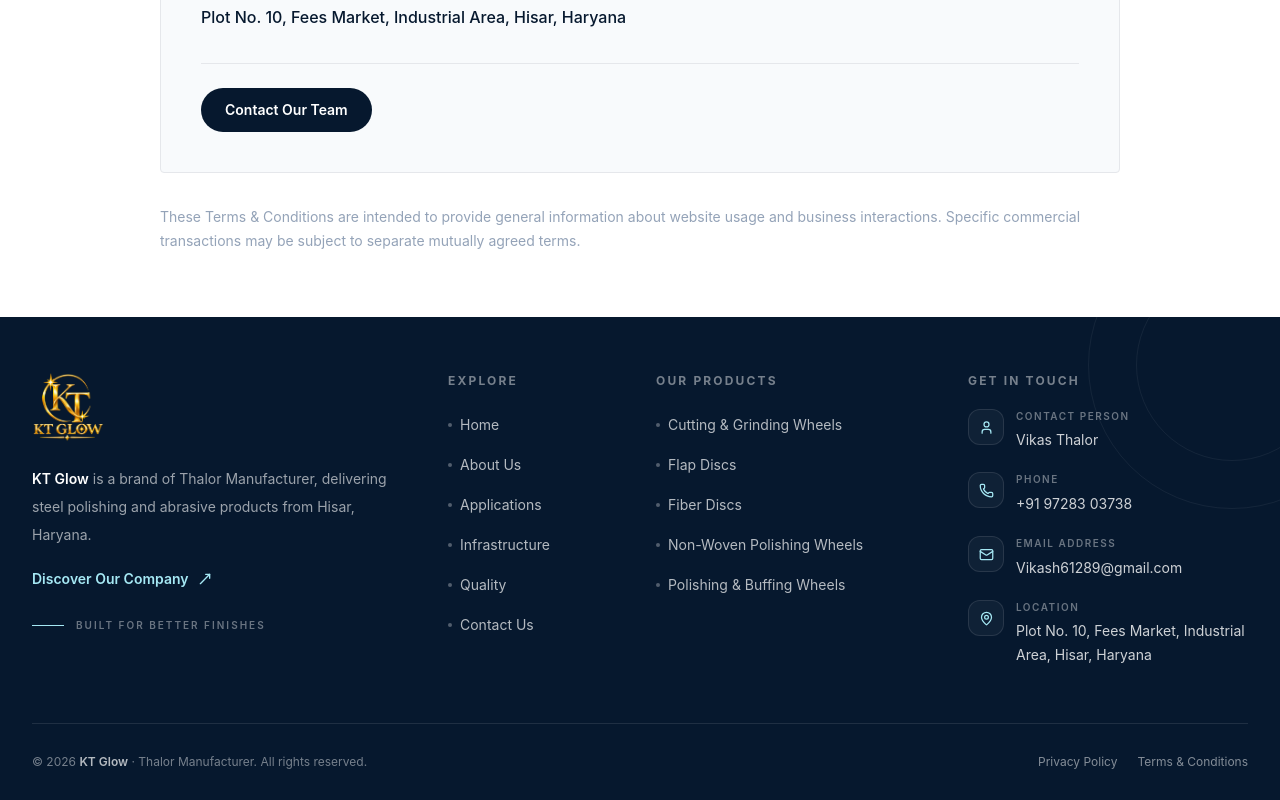
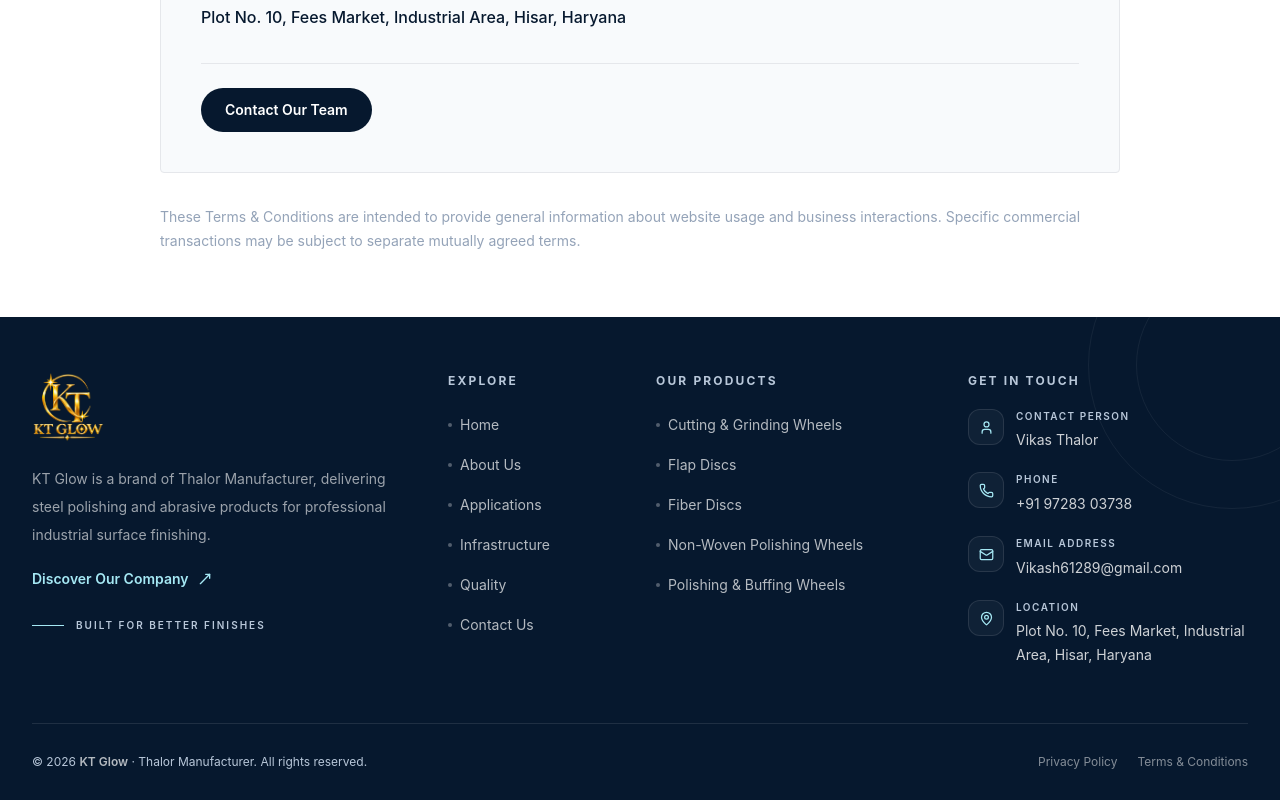
Before and after one commit to Rohit-Dhaka/ktglowhisar, a React (Vite) app: page /terms-and-conditions in a window 1280 px wide. Shown: the part 5335-6135 px from the top of the page. Built offline with nearby package versions, Linux system fonts and the light colour scheme.

Commit message:
better pratices add

```diff
--- a/src/components/AboutSection.jsx
+++ b/src/components/AboutSection.jsx
@@ -50,7 +50,7 @@ const AboutSection = () => {
 
             <div className="overflow-hidden rounded border border-[#E5E7EB] bg-[#F5F6F8]">
               {/* Image */}
-              <div className="h-[320px] overflow-hidden sm:h-[440px] lg:h-[620px]">
+              <div className="">
                 <img
                   src={ABOUT_IMAGE}
                   alt="Steel manufacturing and industrial production"
--- a/src/components/Footer.jsx
+++ b/src/components/Footer.jsx
@@ -78,7 +78,7 @@ const legalLinks = [
 
 const FooterLinkList = ({ title, links }) => (
   <div>
-    <h3 className="mb-5 text-xs font-bold uppercase tracking-[0.18em] text-white/45">
+    <h3 className="mb-5 text-xs font-bold uppercase tracking-[0.18em] text-[#B8C7D9]">
       {title}
     </h3>
 
@@ -133,9 +133,8 @@ const Footer = () => {
             </Link>
 
             <p className="mt-5 max-w-sm text-sm leading-7 text-white/60">
-              <span className="font-semibold text-white">{COMPANY.brand}</span>{" "}
-              is a brand of {COMPANY.firm}, delivering steel polishing and
-              abrasive products from Hisar, Haryana.
+              KT Glow is a brand of Thalor Manufacturer, delivering steel polishing
+  and abrasive products for professional industrial surface finishing.
             </p>
 
             <Link
@@ -148,7 +147,7 @@ const Footer = () => {
 
             <div className="mt-7 flex items-center gap-3">
               <span className="h-px w-8 bg-[#A5E8F4]" />
-              <span className="text-[10px] font-semibold uppercase tracking-[0.2em] text-white/40">
+              <span className="text-[10px] font-semibold uppercase tracking-[0.2em] text-[#B8C7D9]">
                 Built for Better Finishes
               </span>
             </div>
@@ -172,7 +171,7 @@ const Footer = () => {
 
           {/* Contact */}
           <div className="lg:col-span-3">
-            <h3 className="mb-5 text-xs font-bold uppercase tracking-[0.18em] text-white/45">
+            <h3 className="mb-5 text-xs font-bold uppercase tracking-[0.18em] text-[#B8C7D9]">
               Get In Touch
             </h3>
 
@@ -184,7 +183,7 @@ const Footer = () => {
                   </span>
 
                   <div className="min-w-0 flex-1">
-                    <p className="mb-1 text-[10px] font-semibold uppercase tracking-[0.15em] text-white/40">
+                    <p className="mb-1 text-[10px] font-semibold uppercase tracking-[0.15em] text-[#B8C7D9]">
                       {label}
                     </p>
 
@@ -209,7 +208,7 @@ const Footer = () => {
 
         {/* Bottom Bar */}
         <div className="flex flex-col gap-5 border-t border-white/10 py-6 sm:py-7 md:flex-row md:items-center md:justify-between">
-          <p className="text-xs leading-5 text-white/45">
+          <p className="text-xs leading-5 text-[#B8C7D9]">
             © {currentYear}{" "}
             <span className="font-semibold text-white/70">{COMPANY.brand}</span>{" "}
             · {COMPANY.firm}. All rights reserved.
```
